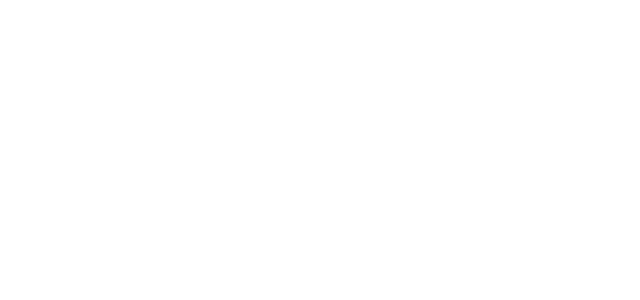
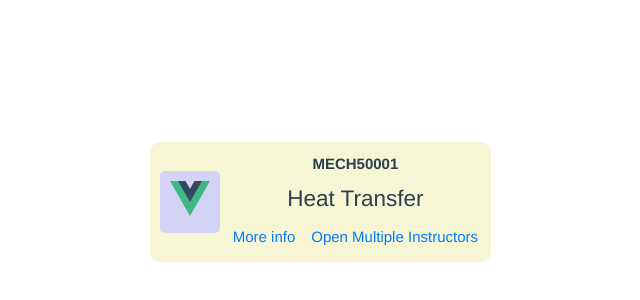
Before and after one commit to txz32102/Vilearning, a Vue app in the folder frontend/: page /debug in a window 1280 px wide. Before the commit this address had no page. Shown: the part 228-528 px from the top of the page, without its empty margins (129-769 px from the left). Built offline with nearby package versions, Linux system fonts and the light colour scheme.

Commit message:
fucking dump

```diff
--- a/frontend/src/components/SideBar.vue
+++ b/frontend/src/components/SideBar.vue
@@ -32,8 +32,8 @@
             },
             },
             {
-              href: '/Predict',
-              title: 'Predict',
+              href: '/Debug',
+              title: 'Debug',
               icon: {
                 element: 'img',
                 attributes: { src: ht },
--- /dev/null
+++ b/frontend/src/components/cards/CourseCard.vue
@@ -0,0 +1,70 @@
+<template>
+    <div class="card">
+      <div class="card-icon">
+        <img src="@/assets/logo.svg" alt="icon" />
+      </div>
+      <div class="card-content">
+        <div class="course-code">MECH50001</div>
+        <div class="course-title">Heat Transfer</div>
+        <div class="course-links">
+          <a href="#">More info</a>
+          <a href="#">Open Multiple Instructors</a>
+        </div>
+      </div>
+    </div>
+  </template>
+
+  <script>
+  export default {
+    name: 'CourseCard',
+  };
+  </script>
+
+  <style scoped>
+  .card {
+    display: flex;
+    align-items: center;
+    background-color: #f6f6d4; /* Background color for card */
+    border-radius: 10px;
+    padding: 10px;
+    margin: 20px;
+  }
+
+  .card-icon {
+    background-color: #d3d3f6; /* Background color for icon area */
+    padding: 10px;
+    border-radius: 5px;
+  }
+
+  .card-icon img {
+    width: 40px; /* Adjust the size of the icon */
+    height: auto;
+  }
+
+  .card-content {
+    margin-left: 10px;
+  }
+
+  .course-code {
+    font-weight: bold;
+  }
+
+  .course-title {
+    font-size: 1.5em;
+    margin: 5px 0;
+  }
+
+  .course-links {
+    display: flex;
+    gap: 10px;
+  }
+
+  .course-links a {
+    text-decoration: none;
+    color: #007bff;
+  }
+
+  .course-links a:hover {
+    text-decoration: underline;
+  }
+  </style>
--- a/frontend/src/router/index.js
+++ b/frontend/src/router/index.js
@@ -1,14 +1,15 @@
 import { createRouter, createWebHistory } from 'vue-router'
-import MainView from '../views/MainView.vue';
+import UnityMap from '../views/UnityMap.vue';
 import TableView from '../views/TableView.vue';
+import DebugView from '@/views/DebugView.vue';
 
 const router = createRouter({
   history: createWebHistory(import.meta.env.BASE_URL),
   routes: [
     {
-      path: '/',
-      name: 'home',
-      component: MainView
+      path: '/unity',
+      name: 'unity',
+      component: UnityMap
     },
     {
       path: '/about',
@@ -23,6 +24,11 @@ const router = createRouter({
       name: 'table',
       component: TableView
     },
+    {
+      path: '/debug',
+      name: 'debug',
+      component: DebugView
+    }
   ]
 })
 
--- /dev/null
+++ b/frontend/src/views/DebugView.vue
@@ -0,0 +1,26 @@
+<template>
+    <div id="Debug">
+      <CourseCard />
+    </div>
+  </template>
+
+  <script>
+  import CourseCard from '../components/cards/CourseCard.vue';
+
+  export default {
+    name: 'Debug',
+    components: {
+      CourseCard,
+    },
+  };
+  </script>
+
+  <style>
+  #app {
+    font-family: Avenir, Helvetica, Arial, sans-serif;
+    -webkit-font-smoothing: antialiased;
+    -moz-osx-font-smoothing: grayscale;
+    text-align: center;
+    margin-top: 60px;
+  }
+  </style>
--- a/frontend/src/views/MainView.vue
+++ b/frontend/src/views/UnityMap.vue
@@ -31,7 +31,7 @@ import SideBar from '../components/SideBar.vue';
 import CardComponent from '../components/CardComponent.vue';
 
 export default {
-  name: 'MainContent',
+  name: 'UnityMap',
   components: {
     SideBar,
     // HandsontableComponent,
@@ -64,11 +64,11 @@ body, html {
 }
 
 .main-content {
-  margin-left: 100px; /* Adjust this value based on your sidebar width */
+  margin-left: 10%; /* Adjust this value based on your sidebar width */
   padding: 20px;
   display: flex;
   justify-content: flex-start; /* Align boxes to the start (left) */
-  align-items: center;
+  align-items: flex-start; /* Align items to the start (top) */
   height: 100vh;
   background-color: #ffffff; /* Background color similar to your image */
   overflow: hidden; /* Prevent scrolling */
```
